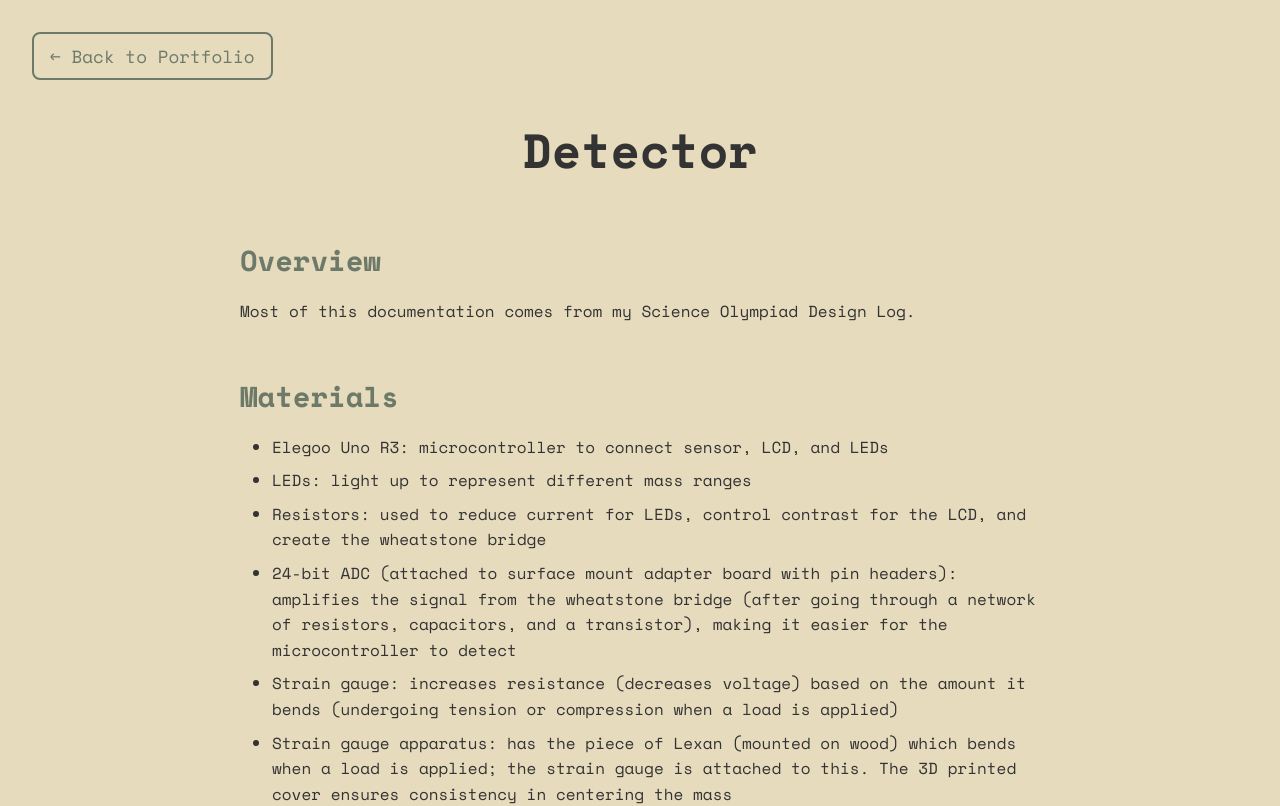
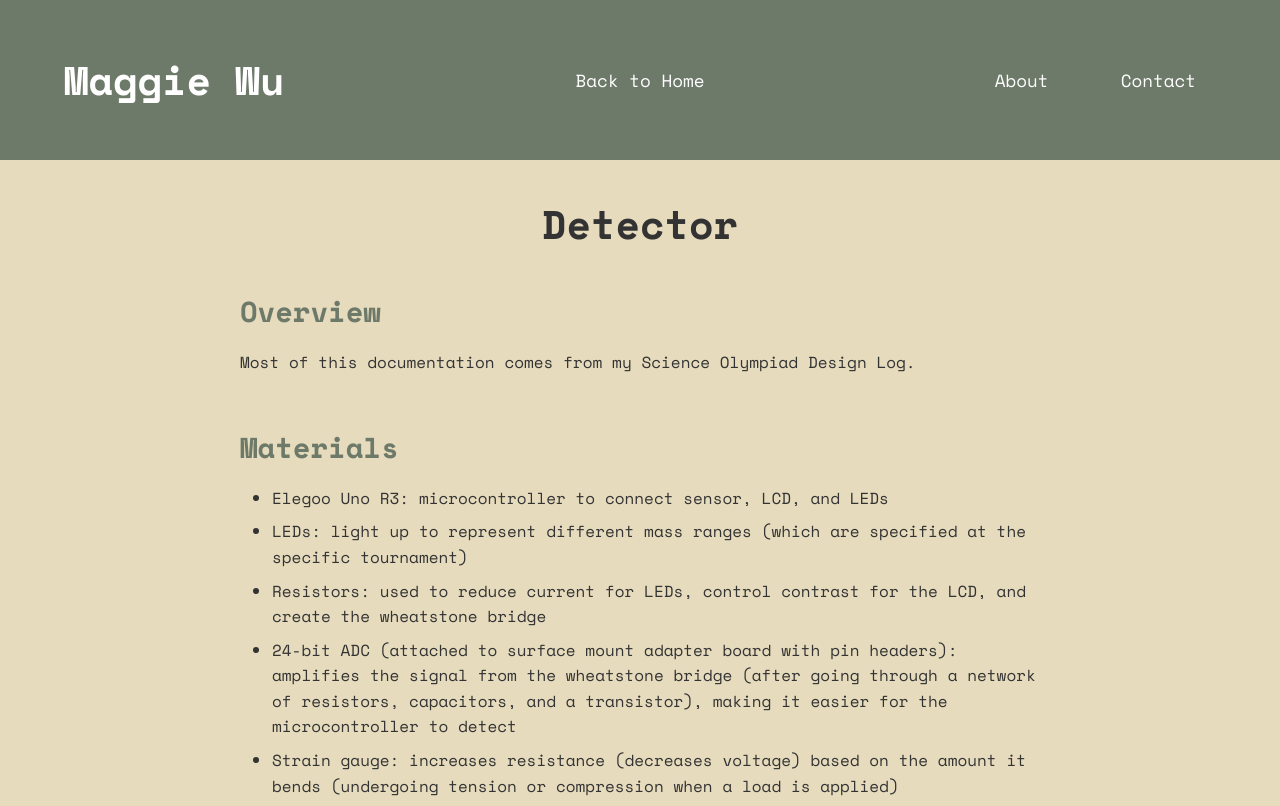
Before and after one commit to notmuffinhead/notmuffinhead.github.io, a Next.js app in the folder latest/: page /projects/detector in a window 1280 px wide. Shown: the top 806 px of the page. Built offline with nearby package versions, Linux system fonts and the light colour scheme.

Commit message:
Wrote some pages, added images, fixed project page formatting

```diff
--- a/latest/components/Hero.js
+++ b/latest/components/Hero.js
@@ -1,14 +1,34 @@
 import styles from './Hero.module.css'
+import Link from 'next/link'
 
-export default function Hero() {
+export default function Hero({ showBackButton = false }) {
   return (
     <section className={styles.hero}>
       <div className={styles.heroLeft}>
         <h1>Maggie Wu</h1>
       </div>
+
+      {showBackButton && (
+        <div style={{
+          position: 'absolute',
+          left: '50%',
+          transform: 'translateX(-50%)'
+        }}>
+          <Link href="/" style={{
+            color: 'white',
+            textDecoration: 'none',
+            fontSize: '1.1rem',
+            padding: '10px 20px',
+            transition: 'all 0.5s ease'
+          }}>
+            Back to Home
+          </Link>
+        </div>
+      )}
+
       <nav className={styles.heroNav}>
-        <a href="#about" className={styles.navLink}>About</a>
-        <a href="#contact" className={styles.navLink}>Contact</a>
+        <a href={showBackButton ? "/#about" : "#about"} className={styles.navLink}>About</a>
+        <a href={showBackButton ? "/#contact" : "#contact"} className={styles.navLink}>Contact</a>
       </nav>
     </section>
   )
--- a/latest/components/Hero.module.css
+++ b/latest/components/Hero.module.css
@@ -28,18 +28,28 @@
 @media (max-width: 768px) {
   .hero {
     height: auto;
+    min-height: 15vh;
     padding: 1rem;
     flex-direction: column;
     gap: 1rem;
     text-align: center;
+    justify-content: center;
   }
 
   .heroNav {
     gap: 1rem;
+    order: 3; /* Navigation goes to bottom */
   }
 
   .navLink {
     font-size: 1rem;
     padding: 8px 16px;
   }
+
+  /* Back button styling for mobile */
+  .hero div[style*="position: absolute"] {
+    position: static !important;
+    transform: none !important;
+    order: 2; /* Back button goes in middle */
+  }
 }
--- a/latest/components/Projects.js
+++ b/latest/components/Projects.js
@@ -8,7 +8,7 @@ export default function Projects() {
       emoji: '⚖️',
       image: '/images/detector.jpg',
       title: 'Detector',
-      description: 'A strain gauge force scale (featuring a DIY load cell and breadboard HX711 replica) that accurately weighs objects from 0-1000g. I made this for Science Olympiad in 2023.',
+      description: 'A strain gauge force scale (featuring a DIY load cell and breadboard HX711 replica) that accurately weighs objects from 20-1000g. I made this for Science Olympiad in 2023.',
       tags: ['Arduino']
     },
     {
@@ -16,7 +16,7 @@ export default function Projects() {
       emoji: '📶',
       image:'/images/wifi-lab.jpg',
       title: 'Wifi Lab',
-      description: 'A double biquad antenna that transmits a ??GHz Wifi signal. I made this for Science Olympiad in 2023.',
+      description: 'A double biquad antenna that transmits a 2.4 GHz Wifi signal. I made this for Science Olympiad in 2023.',
       tags: ['lol idk']
     },
     {
@@ -30,7 +30,7 @@ export default function Projects() {
       id: 'phone-mount',
       emoji: '📷',
       title: 'Bite Mount, but for a Phone',
-      description: 'kind of large',
+      description: "Kind of large, probably shouldn't exist",
       tags: ['lol idk']
     },
     {
--- a/latest/pages/projects/detector.js
+++ b/latest/pages/projects/detector.js
@@ -1,17 +1,15 @@
+import Hero from '../../components/Hero'
 import styles from '../../styles/ProjectDetail.module.css'
 import Image from 'next/image'
 import Link from 'next/link'
 
-export default function WifiLab() {
+export default function Detector() {
   return (
+    <div>
+        <Hero showBackButton={true} />
         <div className={styles.projectDetail}>
-      <Link href="/" className={styles.backButton}>
-        ← Back to Portfolio
-      </Link>
 
-      <div className={styles.projectHeader}>
-        <h1>Detector</h1>
-      </div>
+            <h2>Detector</h2>
 
             <div className={styles.projectContent}>
                 <section>
@@ -25,7 +23,7 @@ export default function WifiLab() {
                 <h2>Materials</h2>
                 <ul>
                     <li>Elegoo Uno R3: microcontroller to connect sensor, LCD, and LEDs </li>
-            <li>LEDs: light up to represent different mass ranges </li>
+                    <li>LEDs: light up to represent different mass ranges (which are specified at the specific tournament)</li>
                     <li>Resistors: used to reduce current for LEDs, control contrast for the LCD, and create the wheatstone bridge </li>
                     <li>24-bit ADC (attached to surface mount adapter board with pin headers): amplifies the signal from the wheatstone bridge (after going through a network of resistors, capacitors, and a transistor), making it easier for the microcontroller to detect </li>
                     <li>Strain gauge: increases resistance (decreases voltage) based on the amount it bends (undergoing tension or compression when a load is applied)  </li>
@@ -48,8 +46,8 @@ export default function WifiLab() {
                 <p>
                     To construct the device, a strain gauge apparatus was first created using pieces of wood and a slab of Lexan (clear plastic).
                     The strain gauge (350 ohms) was mounted using cyanoacrylate glue and sealed using silicon sealant.
-            Next, it was added as a variable resistor in a wheatstone bridge, which consisted of two 220 ohm resistors and one 350 ohm resistor (soldered together) to keep it balanced.
-            The resulting signal was put into a network of resistors, capacitors, and one transistor before entering a 24-bit ADC, which was first soldered to a surface mount adapter board and pin headers before it could be assembled on the breadboard.
+                    Next, it was added as a variable resistor in a wheatstone bridge, which consisted of two 220 ohm resistors and one 350 ohm resistor to keep it balanced.
+                    The resulting signal was put into a load cell amplifier (based on a typical HX711 board) consisting of a network of resistors, capacitors, one transistor, and a 24-bit ADC, which was first soldered to a surface mount adapter board with pin headers.
                     Finally, the microcontroller interprets the signal and outputs a mass value based on a regression equation, indicating whether certain LEDs should light up and showing masses on the 16x2 LCD display.
                 </p>
                 </section>
@@ -62,5 +60,6 @@ export default function WifiLab() {
                 </section>
             </div>
         </div>
+    </div>
   )
 }
--- a/latest/styles/ProjectDetail.module.css
+++ b/latest/styles/ProjectDetail.module.css
@@ -2,28 +2,6 @@
   min-height: 100vh;
   background: var(--cream);
   padding: 2rem;
-}
-
-.backButton {
-  display: inline-block;
-  color: var(--evergreen-shadow);
-  text-decoration: none;
-  font-size: 1.1rem;
-  margin-bottom: 2rem;
-  padding: 0.5rem 1rem;
-  border: 2px solid var(--evergreen-shadow);
-  border-radius: 8px;
-  transition: all 0.3s ease;
-}
-
-.backButton:hover {
-  background: var(--evergreen-shadow);
-  color: white;
-}
-
-.projectHeader {
-  text-align: center;
-  margin-bottom: 3rem;
 }
 
 .projectHeader h1 {
```
Also changed, not shown: latest/pages/projects/phone-mount.js (added, +55 -0 lines), latest/pages/projects/wifi-lab.js (+8 -9 lines), latest/public/images/detector.jpg (added), latest/public/images/wifi-lab.jpg (added). Lines whose indentation alone changed are shown as unchanged.
